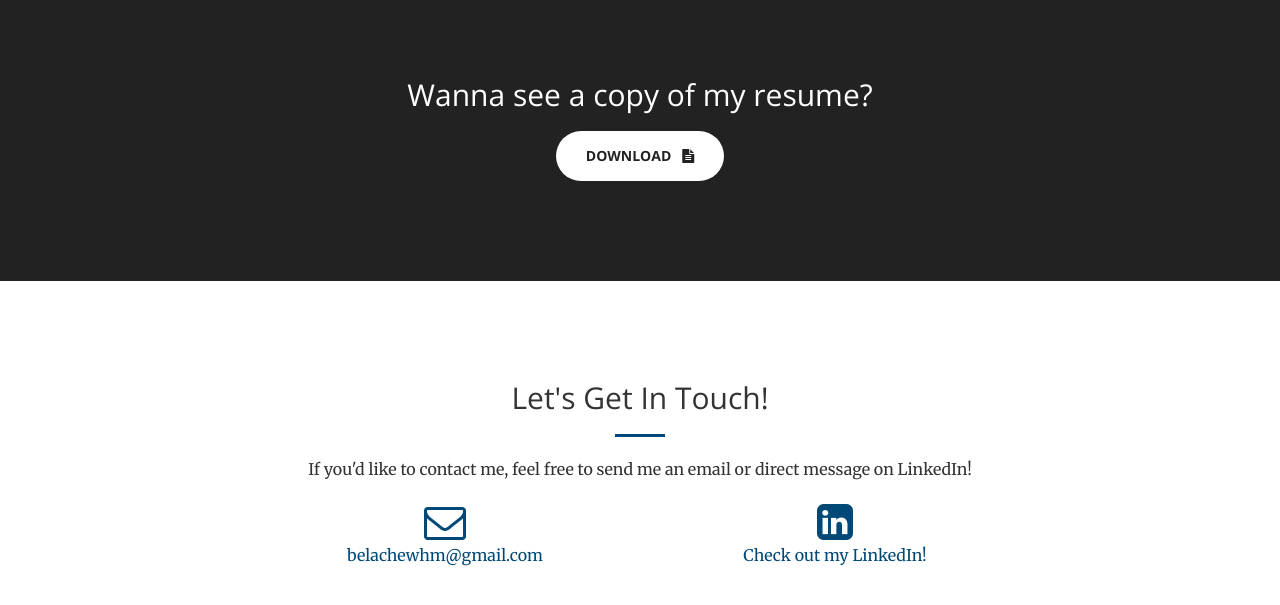
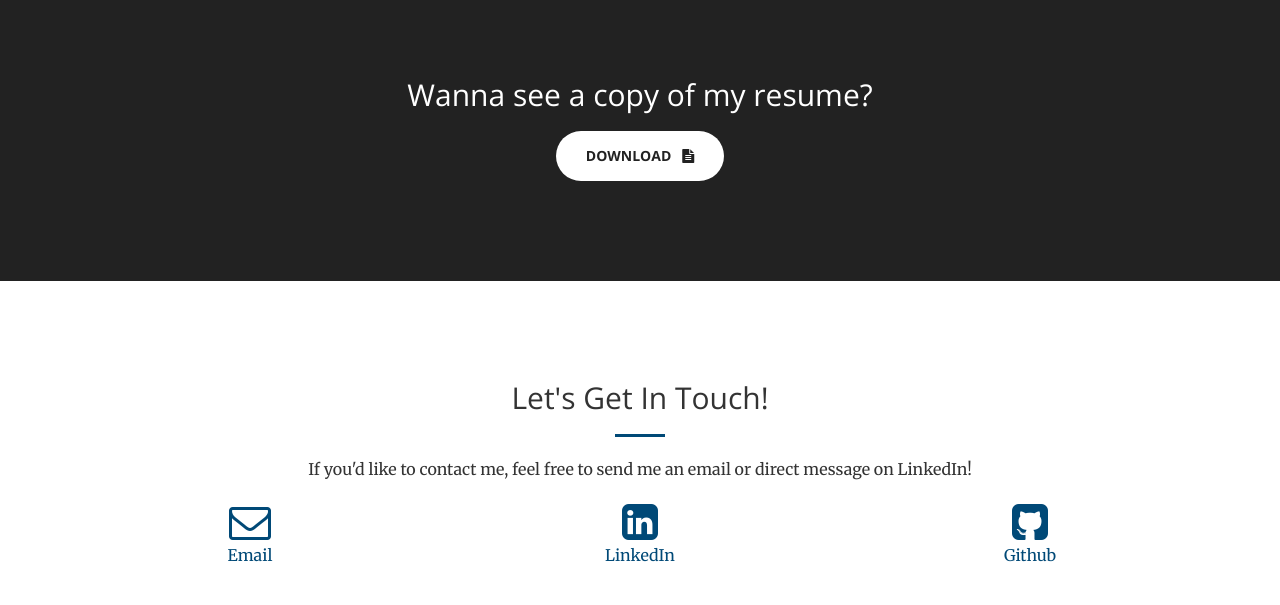
Before and after one commit to belachewhm/belachewhm.github.io, a website: page index.html in a window 1280 px wide. Shown: the part 2079-2684 px from the top of the page. Drawn offline with nearby package versions, Linux system fonts and the light colour scheme.

Commit message:
Update index.html

```diff
--- a/index.html
+++ b/index.html
@@ -513,16 +513,22 @@
                     </div>
                 </div>
                 <div class="row">
-                    <div class="col-lg-4 col-lg-offset-2 text-center">
+                    <div class="col-lg-4 text-center">
                         <a href="mailto:belachewhm@gmail.com">
                             <i class="fa fa-envelope-o fa-3x wow bounceIn" data-wow-delay=".1s"></i>
-                            <p>belachewhm@gmail.com</p>
+                            <p>Email</p>
                         </a>
                     </div>
                     <div class="col-lg-4 text-center">
                         <a href="https://www.linkedin.com/in/belachewhm">
                             <i class="fa fa-linkedin-square fa-3x wow bounceIn"></i>
-                            <p>Check out my LinkedIn!</p>
+                            <p>LinkedIn</p>
+                        </a>
+                    </div>
+                    <div class="col-lg-4 text-center">
+                        <a href="https://github.com/belachewhm">
+                            <i class="fa fa-github-square fa-3x wow bounceIn"></i>
+                            <p>Github</p>
                         </a>
                     </div>
                 </div>
```
